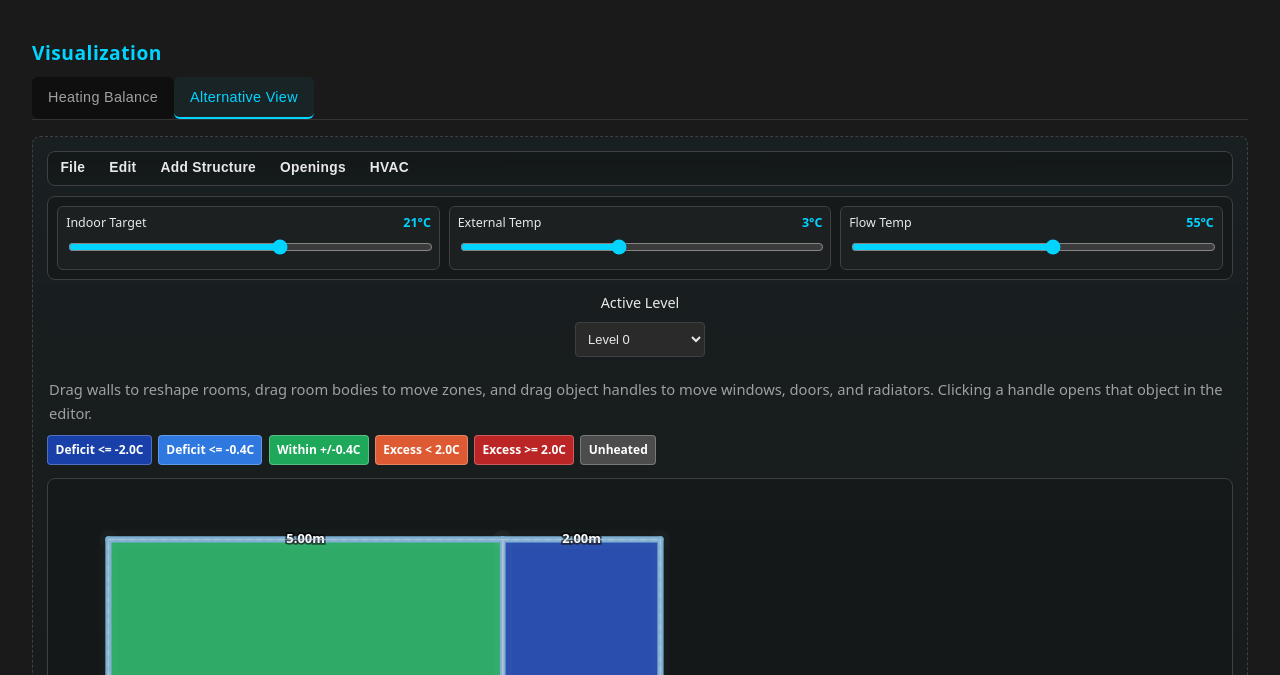
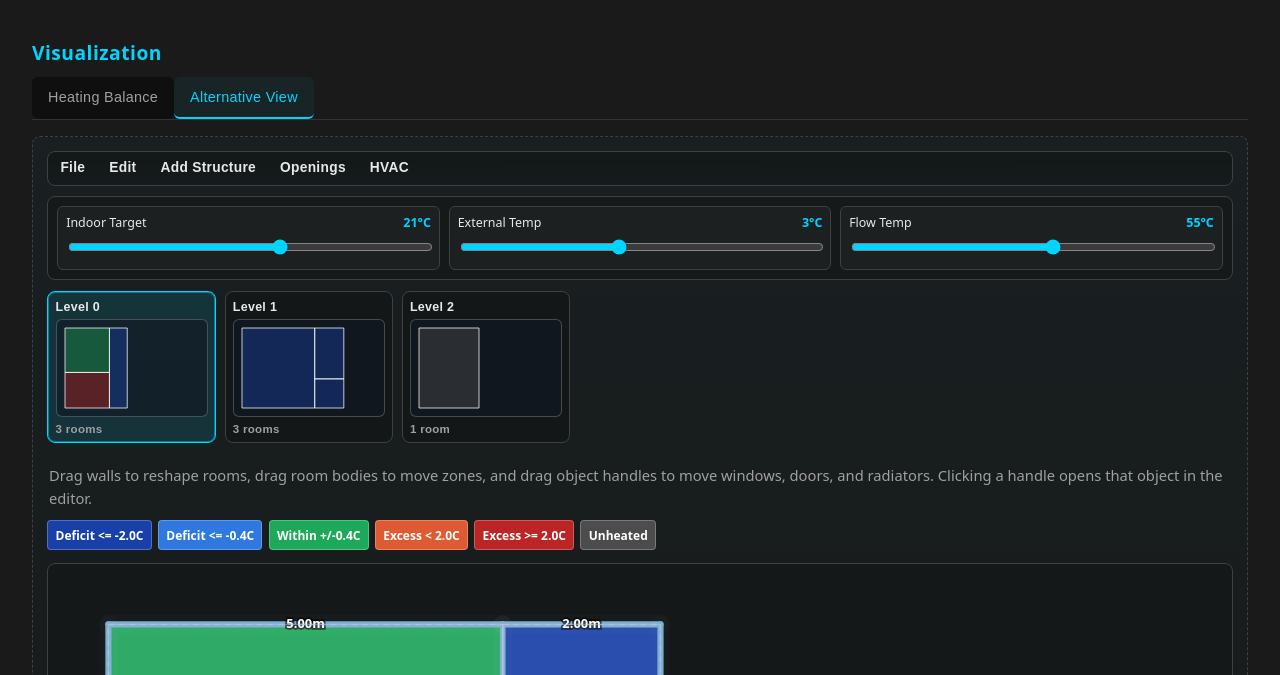
Before and after one commit to gavbarnett/Snug-Hoose, a website with bundled scripts: page index.html in a window 1280 px wide. Shown: the part 125-800 px from the top of the page. Built offline with nearby package versions, Linux system fonts and the light colour scheme.

Commit message:
Added mini views of each floor

```diff
--- a/source/scripts/alt_viz.js
+++ b/source/scripts/alt_viz.js
@@ -121,6 +121,85 @@ function renderLegend(container) {
   legend.appendChild(createLegendChip('Excess >= 2.0C', 'thermal-extreme-hot'));
   legend.appendChild(createLegendChip('Unheated', 'thermal-unheated'));
   container.appendChild(legend);
+}
+
+function createLevelMiniViews(rooms, levels, activeLevel, onSelectLevel) {
+  const wrap = document.createElement('div');
+  wrap.className = 'alt-viz-level-miniviews';
+
+  const ns = 'http://www.w3.org/2000/svg';
+
+  levels.forEach(level => {
+    const levelRooms = rooms.filter(z => (typeof z.level === 'number' ? z.level : 0) === level);
+
+    const button = document.createElement('button');
+    button.type = 'button';
+    button.className = 'alt-viz-level-mini';
+    if (level === activeLevel) button.classList.add('is-active');
+    button.setAttribute('aria-label', `Switch to level ${level}`);
+    button.title = `Level ${level}`;
+
+    const header = document.createElement('div');
+    header.className = 'alt-viz-level-mini-header';
+    header.textContent = `Level ${level}`;
+
+    const content = document.createElement('div');
+    content.className = 'alt-viz-level-mini-content';
+
+    const previewPolygons = buildSeedPolygons(levelRooms);
+    const polygonEntries = levelRooms
+      .map(zone => ({ zone, polygon: getPolygonForZone(zone, previewPolygons) }))
+      .filter(entry => isValidPolygon(entry.polygon));
+
+    if (polygonEntries.length > 0) {
+      const miniW = 150;
+      const miniH = 96;
+      const miniPad = 8;
+      const bounds = polygonBounds(polygonEntries.map(entry => entry.polygon));
+      const scale = computeRenderScale(bounds, miniW, miniH, miniPad);
+
+      const svg = document.createElementNS(ns, 'svg');
+      svg.setAttribute('class', 'alt-viz-level-mini-svg');
+      svg.setAttribute('viewBox', `0 0 ${miniW} ${miniH}`);
+      svg.setAttribute('role', 'img');
+      svg.setAttribute('aria-label', `Preview of level ${level}`);
+
+      polygonEntries.forEach(({ zone, polygon }) => {
+        const pts = polygon.map(pt => projectPoint(pt, bounds, scale, miniPad));
+        const thermalClass = getThermalColorClass(zone);
+
+        const poly = document.createElementNS(ns, 'polygon');
+        poly.setAttribute('points', pts.map(p => `${p.x},${p.y}`).join(' '));
+        poly.setAttribute('fill', THERMAL_COLOR_BY_CLASS[thermalClass] || '#4d7fd1');
+        poly.setAttribute('fill-opacity', '0.42');
+        poly.setAttribute('stroke', 'rgba(255,255,255,0.75)');
+        poly.setAttribute('stroke-width', '1');
+        svg.appendChild(poly);
+      });
+
+      content.appendChild(svg);
+    } else {
+      const empty = document.createElement('div');
+      empty.className = 'alt-viz-level-mini-empty';
+      empty.textContent = 'No rooms';
+      content.appendChild(empty);
+    }
+
+    const meta = document.createElement('div');
+    meta.className = 'alt-viz-level-mini-meta';
+    meta.textContent = `${levelRooms.length} room${levelRooms.length === 1 ? '' : 's'}`;
+
+    button.addEventListener('click', () => {
+      if (typeof onSelectLevel === 'function') onSelectLevel(level);
+    });
+
+    button.appendChild(header);
+    button.appendChild(content);
+    button.appendChild(meta);
+    wrap.appendChild(button);
+  });
+
+  return wrap;
 }
 
 function buildAltVizMenuSpec(demo) {
@@ -1885,7 +1964,6 @@ export function renderAlternativeViz(demo, opts = {}) {
   const onOpeningSelected = typeof opts.onOpeningSelected === 'function' ? opts.onOpeningSelected : null;
   const onRadiatorSelected = typeof opts.onRadiatorSelected === 'function' ? opts.onRadiatorSelected : null;
   const onObjectMoved = typeof opts.onObjectMoved === 'function' ? opts.onObjectMoved : null;
-  const onSeedLevelPolygons = typeof opts.onSeedLevelPolygons === 'function' ? opts.onSeedLevelPolygons : null;
   const onDataChanged = typeof opts.onDataChanged === 'function' ? opts.onDataChanged : null;
   const onMenuAction = typeof opts.onMenuAction === 'function' ? opts.onMenuAction : null;
 
@@ -1917,27 +1995,11 @@ export function renderAlternativeViz(demo, opts = {}) {
   const toolbar = document.createElement('div');
   toolbar.className = 'alt-viz-toolbar';
 
-  const levelLabel = document.createElement('label');
-  levelLabel.className = 'alt-viz-level-label';
-  levelLabel.textContent = 'Active Level';
-
-  const levelSelect = document.createElement('select');
-  levelSelect.className = 'alt-viz-level-select';
-  levels.forEach(level => {
-    const option = document.createElement('option');
-    option.value = String(level);
-    option.textContent = `Level ${level}`;
-    if (level === selectedLevel) option.selected = true;
-    levelSelect.appendChild(option);
-  });
-
-  levelSelect.addEventListener('change', () => {
-    selectedLevel = Number(levelSelect.value);
+  const levelMiniViews = createLevelMiniViews(rooms, levels, selectedLevel, (level) => {
+    selectedLevel = level;
     renderAlternativeViz(demo, opts);
   });
-
-  levelLabel.appendChild(levelSelect);
-  toolbar.appendChild(levelLabel);
+  toolbar.appendChild(levelMiniViews);
 
   root.appendChild(toolbar);
 
--- a/style/main.css
+++ b/style/main.css
@@ -331,23 +331,90 @@ a#download:hover {
 }
 
 .alt-viz-toolbar {
-  display: flex;
-  align-items: center;
-  justify-content: space-between;
+  display: block;
   margin-bottom: 0.7rem;
 }
 
-.alt-viz-level-label {
-  display: inline-flex;
-  align-items: center;
-  gap: 0.5rem;
-  color: var(--text-light);
-  font-size: 0.9em;
-  min-width: auto;
+.alt-viz-level-miniviews {
+  display: flex;
+  flex-wrap: wrap;
+  gap: 0.55rem;
 }
 
-.alt-viz-level-select {
-  min-width: 130px;
+.alt-viz-level-mini {
+  display: flex;
+  flex-direction: column;
+  gap: 0.35rem;
+  background: rgba(0, 0, 0, 0.22);
+  border: 1px solid var(--input-border);
+  border-radius: 8px;
+  padding: 0.45rem;
+  min-width: 168px;
+  color: var(--text-light);
+  box-shadow: none;
+  transform: none;
+}
+
+.alt-viz-level-mini:hover {
+  border-color: rgba(0, 212, 255, 0.55);
+  background: rgba(0, 212, 255, 0.08);
+  box-shadow: none;
+  transform: none;
+}
+
+.alt-viz-level-mini.is-active {
+  border-color: var(--accent);
+  box-shadow: inset 0 0 0 1px rgba(0, 212, 255, 0.45);
+  background: rgba(0, 212, 255, 0.12);
+}
+
+.alt-viz-level-mini-header {
+  font-size: 0.78rem;
+  font-weight: 700;
+  text-align: left;
+}
+
+.alt-viz-level-mini-content {
+  width: 100%;
+  height: 98px;
+  border: 1px solid rgba(255, 255, 255, 0.22);
+  border-radius: 6px;
+  background: rgba(18, 24, 34, 0.65);
+  overflow: hidden;
+}
+
+.alt-viz-level-mini-svg {
+  width: 100%;
+  height: 100%;
+  display: block;
+}
+
+.alt-viz-level-mini-empty {
+  width: 100%;
+  height: 100%;
+  display: flex;
+  align-items: center;
+  justify-content: center;
+  font-size: 0.75rem;
+  color: var(--text-muted);
+}
+
+.alt-viz-level-mini-meta {
+  font-size: 0.72rem;
+  color: var(--text-muted);
+  text-align: left;
+}
+
+@media (max-width: 860px) {
+  .alt-viz-level-mini {
+    min-width: calc(50% - 0.3rem);
+  }
+}
+
+@media (max-width: 560px) {
+  .alt-viz-level-mini {
+    min-width: 100%;
+  }
 }
 
 .alt-viz-legend {
```
